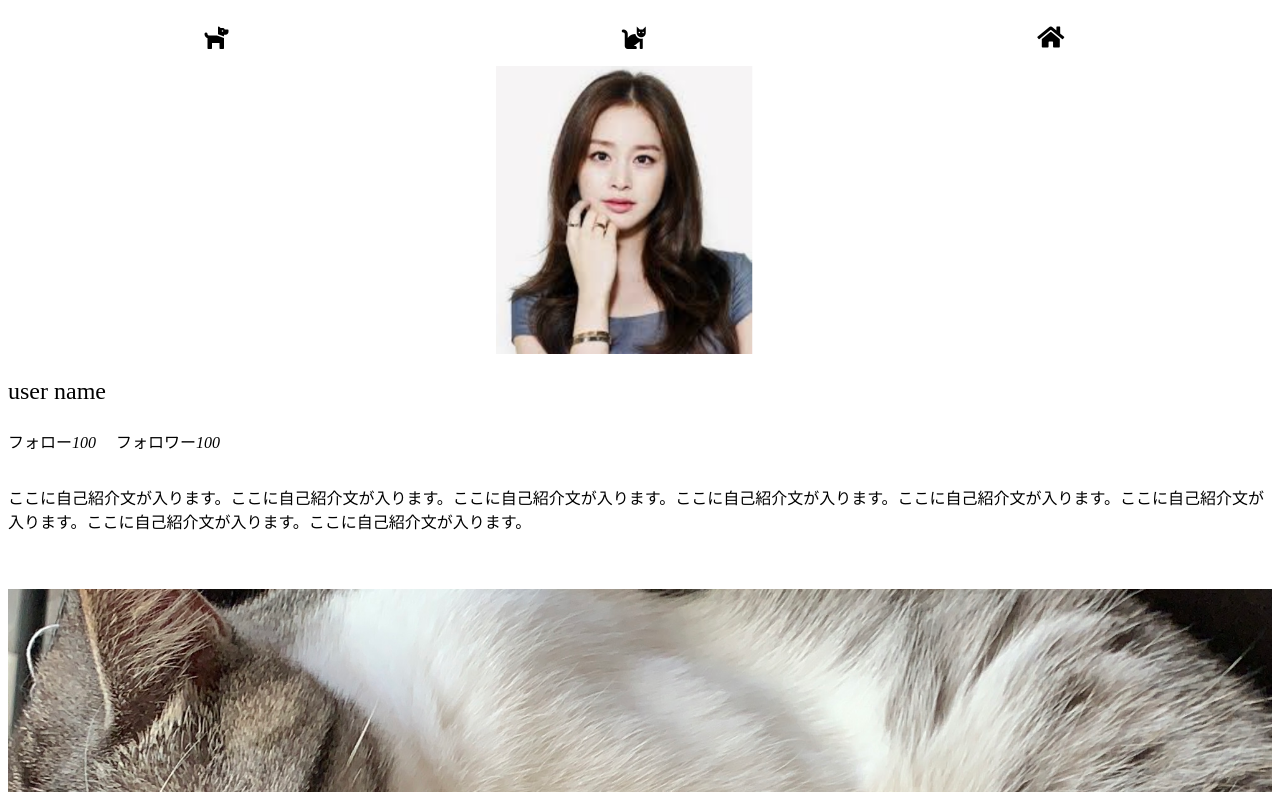
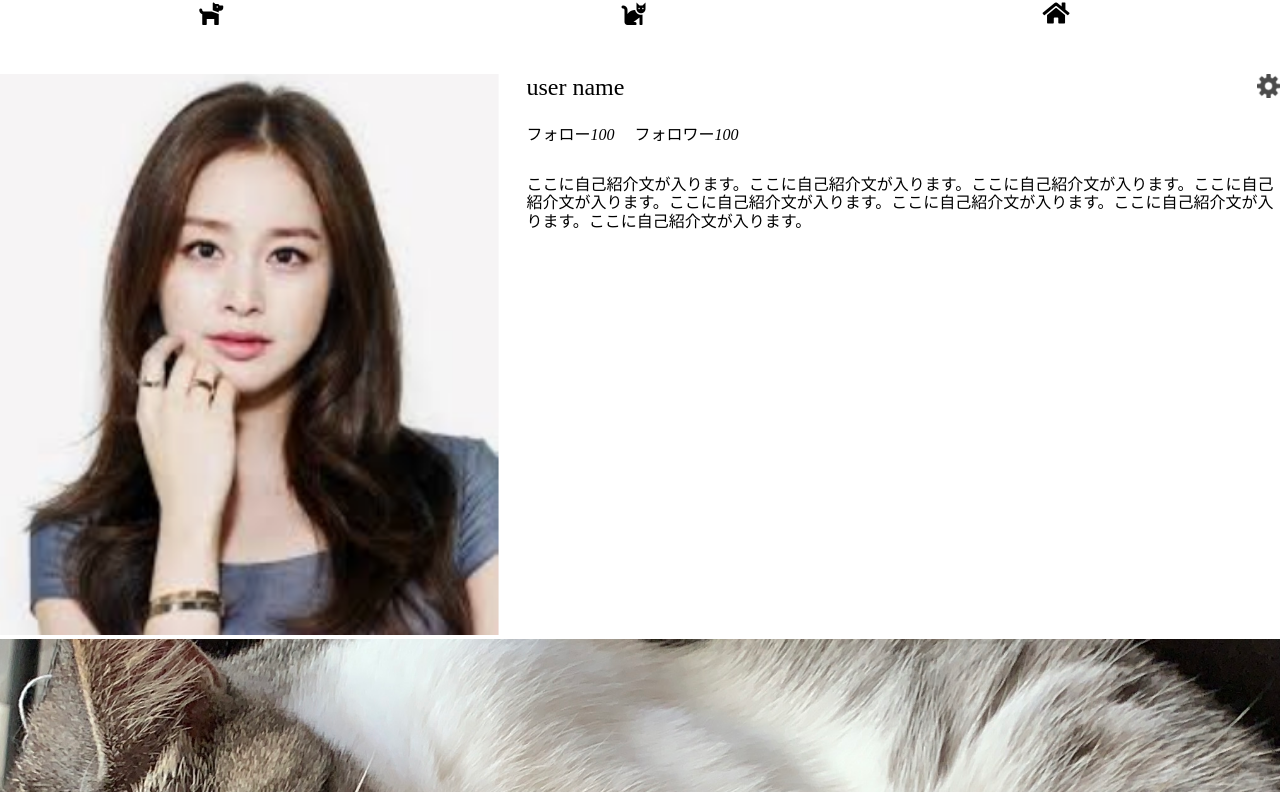
Before and after one commit to YunaSuzuki/animal-app, a plain HTML site: page user.html in a window 1280 px wide. Shown: the part 79-871 px from the top of the page. Drawn offline with Linux system fonts and the light colour scheme.

Commit message:
edit html/scss "user-box" TB

```diff
--- a/sass/_common.scss
+++ b/sass/_common.scss
@@ -7,7 +7,8 @@ font-size: ($size / 16) * 1rem;
 
 }
 
-menu{
+menu, p{
+  margin: 0;
   padding: 0;
 }
 
@@ -66,11 +67,11 @@ menu{
 
 
 .wrapper{
-  @media (max-width: 560px){
+  @media (max-width: 559px){
       margin: 0 16px;
   }
 
-  @media (min-width: 561px) and (max-width: 920px){
+  @media (min-width: 560px) and (max-width: 920px){
       margin: 0 56px;
   }
 }
@@ -125,19 +126,30 @@ menu{
 
 //user.html
 .user-box{
+  margin-top: 48px;
 
-  &__image{
-    width: 288px;
-    height: 288px;
-    margin: auto;
+  .user-box__first-row{
+    margin-bottom: 24px;
 
-    img{
-      height: 100%;
+
+    &__username{
+      display: inline-block;
+      vertical-align: middle;
+      @include fontsize(24);
+    }
+
+    &__cog{
+      float: right;
+      display: inline-block;
+      vertical-align: middle;
+      height: 24px;
     }
   }
 
-  &__username{
-    @include fontsize(24);
+  .clearfix::after{
+    content: "";
+    display: block;
+    clear: both;
   }
 
   .follow-box{
@@ -149,4 +161,38 @@ menu{
   .description{
     margin: 32px 0 56px;
   }
+
+  @media(min-width: 560px){
+    display: flex;
+
+    &__image{
+      width: 40%;
+
+      img{
+        width: 100%;
+      }
+    }
+
+    &__lower{
+      padding-left: 24px;
+      width: 60%;
+    }
+  }
+
+  @media(max-width: 559px){
+    &__image{
+      width: 288px;
+      height: 288px;
+      margin: auto;
+
+      img{
+        height: 100%;
+      }
+    }
+
+    &__lower{
+      margin-top: 24px;
+    }
+  }
+
 }
--- a/user.html
+++ b/user.html
@@ -4,6 +4,7 @@
     <meta charset="utf-8">
     <meta name="viewport" content="width=device-width, initial-scale=1">
     <title>animal app</title>
+    <link rel="stylesheet" href="stylesheets/normalize.css"/>
     <link rel="stylesheet" href="stylesheets/style.css"/>
     <link href="https://use.fontawesome.com/releases/v5.6.1/css/all.css" rel="stylesheet">
   </head>
@@ -25,13 +26,18 @@
         <div class="container">
           <div class="user-box">
             <div class="user-box__image"><img src="images/user-image.png" alt="userImg"></img></div>
-            <p class="user-box__username">user name</p>
+            <div class="user-box__lower">
+              <div class="user-box__first-row clearfix">
+                <span class="user-box__first-row__username">user name</span>
+                <img src="images/cog.png" alt="cog" class="user-box__first-row__cog">
+              </div>
               <div class="follow-box">
                 <span class="following">フォロー<i class="follow-num">100</i></span>
                 <span class="follower">フォロワー<i class="follow-num">100</i></span>
               </div>
               <div class="description">
                 ここに自己紹介文が入ります。ここに自己紹介文が入ります。ここに自己紹介文が入ります。ここに自己紹介文が入ります。ここに自己紹介文が入ります。ここに自己紹介文が入ります。ここに自己紹介文が入ります。ここに自己紹介文が入ります。
+              </div>
             </div>
           </div>
           <div class="contents">
```
Also changed, not shown: index.html (+1 -0 lines), show.html (+1 -0 lines), toppage.html (+1 -0 lines), images/cog.png (added), stylesheets/style.css, 1 other file. Lines whose indentation alone changed are shown as unchanged.
